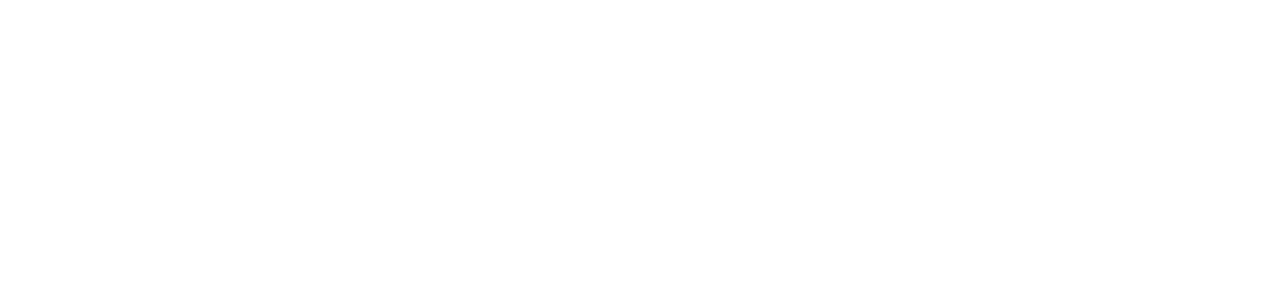
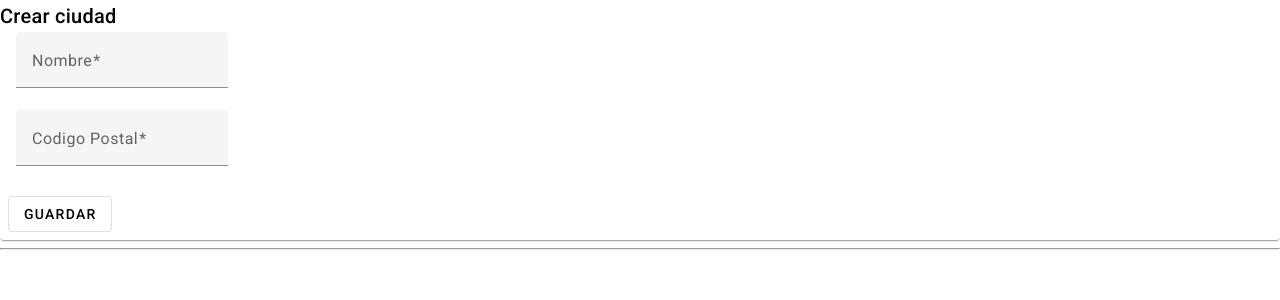
Before and after one commit to martagrana/Gestion-ciudades, an Angular app in the folder ciudades/: page /cities/1 in a window 1280 px wide. Before the commit this address led to /. Shown: the top 300 px of the page. Built offline with nearby package versions, Linux system fonts and the light colour scheme; no server answers.

Commit message:
cambio identificador rutas

```diff
--- a/ciudades/src/app/edicion-ciudad/edicion-ciudad.component.ts
+++ b/ciudades/src/app/edicion-ciudad/edicion-ciudad.component.ts
@@ -20,7 +20,7 @@
   constructor(private cityService: CityService, private activatedRoute: ActivatedRoute, private router: Router) { }
   ngOnInit(): void {
     const id = this.activatedRoute.snapshot.params['id'];
-    this.cityService.get(id).subscribe(({value}) => {
+    this.cityService.get(id).subscribe(({ value }) => {
       this.ciudadSeleccionada = value;
       this.formCity.patchValue(value)
     })
@@ -35,14 +35,14 @@
       // Si id existe y no es null o undefined, es una actualización
       this.cityService.update(id, city).subscribe(() => {
         console.log("Datos editados");
-        this.router.navigate(['']);
+        this.router.navigate(['cities']);
       });
 
     } else {
       // Si id es null o undefined, es una creación
       this.cityService.create(city).subscribe(() => {
         console.log("Datos guardados");
-        this.router.navigate(['']);
+        this.router.navigate(['cities']);
       });
     }
   }
--- a/ciudades/src/app/edicion-provincias/edicion-provincias.component.ts
+++ b/ciudades/src/app/edicion-provincias/edicion-provincias.component.ts
@@ -36,14 +36,14 @@
       // Si id existe y no es null o undefined, es una actualización
       this.provinceService.update(id, province).subscribe(() => {
         console.log("Datos editados");
-        this.router.navigate(['p']);
+        this.router.navigate(['provinces']);
       });
 
     } else {
       // Si id es null o undefined, es una creación
       this.provinceService.create(province).subscribe(() => {
         console.log("Datos guardados");
-        this.router.navigate(['p']);
+        this.router.navigate(['provinces']);
       });
     }
   }
```
Also changed, not shown: ciudades/src/app/app.module.ts (+10 -7 lines).
